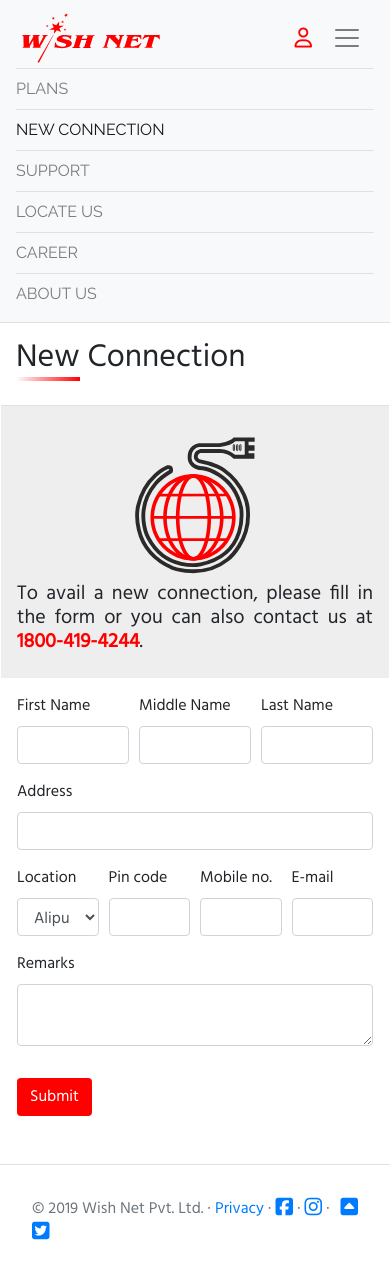
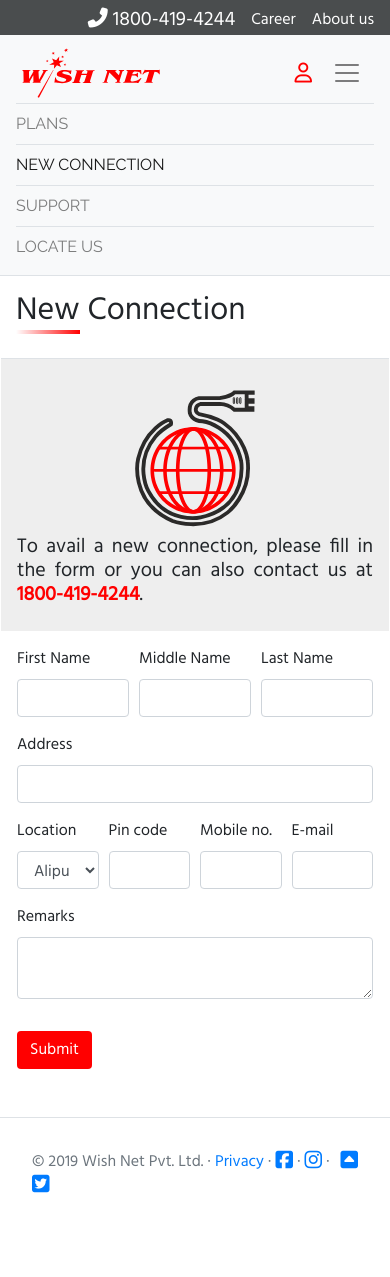
Before and after one commit to soumya707/wishnet-in, a Flask app: page /new_connection in a window 390 px wide, after a click that opens the changed part. After the commit the page ends 1193 px from the top, so only its background shows below. Run offline with Flask 2, Linux system fonts and the light colour scheme; parts of the project's set-up code (start-up, migrations or seed data) failed here and were passed over; some libraries are stand-ins or nearby versions.

Commit message:
chore: minor style changes and cleanup

```diff
--- a/run.py
+++ /dev/null
@@ -1,7 +0,0 @@
-# -*- coding: utf-8 -*-
-
-from website import app
-
-if __name__ == '__main__':
-    app.jinja_env.auto_reload = True
-    app.run()
--- a/website/static/css/style.css
+++ b/website/static/css/style.css
@@ -42,6 +42,23 @@ body {
     border: 2px solid red;
 }
 
+.btn-red {
+    color: white !important;
+    background-color: red !important;
+}
+
+.btn-red:hover {
+    background-color: #4A4D4E !important;
+}
+
+.btn-call {
+    color: white !important;
+}
+
+.btn-call:hover {
+    color: red !important;
+}
+
 .sidebar-img {
     width: 100%;
     height: 10em;
@@ -64,6 +81,10 @@ nav {
     font-family: 'Raleway' !important;
 }
 
+.nav-item:hover .nav-link {
+    color: red !important;
+}
+
 /* INDEX */
 
 /* Carousel */
@@ -73,11 +94,6 @@ nav {
 
 .carousel-indicators .active {
     background-color: red;
-}
-
-/* Recharge section */
-#recharge div {
-    flex-wrap: wrap;;
 }
 
 /* Services */
--- a/website/templates/_macros.html
+++ b/website/templates/_macros.html
@@ -34,6 +34,6 @@
 
 {% macro render_submit_button(field) %}
   <div class="form-group">
-    {{ field(class_='btn bg-red text-white') }}
+    {{ field(class_='btn btn-red') }}
   </div>
 {% endmacro %}
--- a/website/templates/index.html
+++ b/website/templates/index.html
@@ -96,7 +96,7 @@
 
   <!-- View all plans -->
   <div class="d-flex py-4 justify-content-center">
-    <a href="{{ url_for('tariff') }}" class="btn text-white bg-red">
+    <a href="{{ url_for('tariff') }}" class="btn btn-red">
       <i class="far fa-list-alt"></i> Browse Plans
     </a>
   </div> <!-- flex -->
--- a/website/templates/layout.html
+++ b/website/templates/layout.html
@@ -41,10 +41,14 @@
   <body>
 
     <!-- Extra content above Navbar -->
-    <div class="d-none d-lg-flex d-xl-flex justify-content-end bg-dark-grey"
+    <div class="d-flex justify-content-end bg-dark-grey"
          id="content-above-navbar">
       <!-- Toll free number -->
-      <h5 class="text-white p-2"><i class="fas fa-phone-alt"></i> 1800-419-4244</h5>
+      <h5 class="text-white p-2">
+        <a class="btn-call" href="tel:18004194244">
+          <i class="fas fa-phone-alt"></i>
+        </a>1800-419-4244
+      </h5>
       <!-- Careers -->
       <a class="text-white p-2" href="{{ url_for('career') }}">Career</a>
       <!-- About us -->
@@ -108,15 +112,6 @@
             <div class="d-lg-none d-xl-none border-top"></div>
             <a class="nav-link {% if request.path == url_for('contact') %}active{% endif %}"
                href="{{ url_for('contact') }}">LOCATE US</a>
-          </li>
-
-          <!-- Career (on small and medium screens) -->
-          <li class="nav-item d-lg-none d-xl-none border-top">
-            <a class="nav-link" href="{{ url_for('career') }}">CAREER</a>
-          </li>
-          <!-- About us (on small and medium screens) -->
-          <li class="nav-item d-lg-none d-xl-none border-top">
-            <a class="nav-link" href="{{ url_for('about') }}">ABOUT US</a>
           </li>
         </ul>
 
--- a/website/templates/tariff.html
+++ b/website/templates/tariff.html
@@ -13,7 +13,7 @@
   <div class="row">
 
     <!-- PLAN TABS -->
-    <div class="col-auto p-3 mr-auto btn-group btn-group-toggle" data-toggle="buttons">
+    <div class="col-auto p-3 mr-auto btn-group btn-group-toggle plan-button-row" data-toggle="buttons">
       {% for plan in plans %}
       <label class="btn btn-secondary bg-red {% if loop.first %}active{% endif %} m-1 rounded plan-labels shadow">
         <input type="radio"
```
